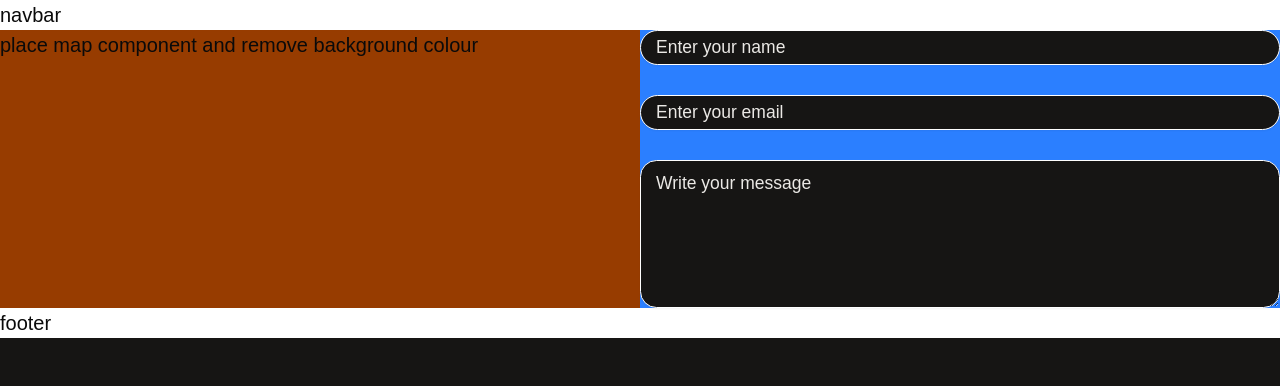
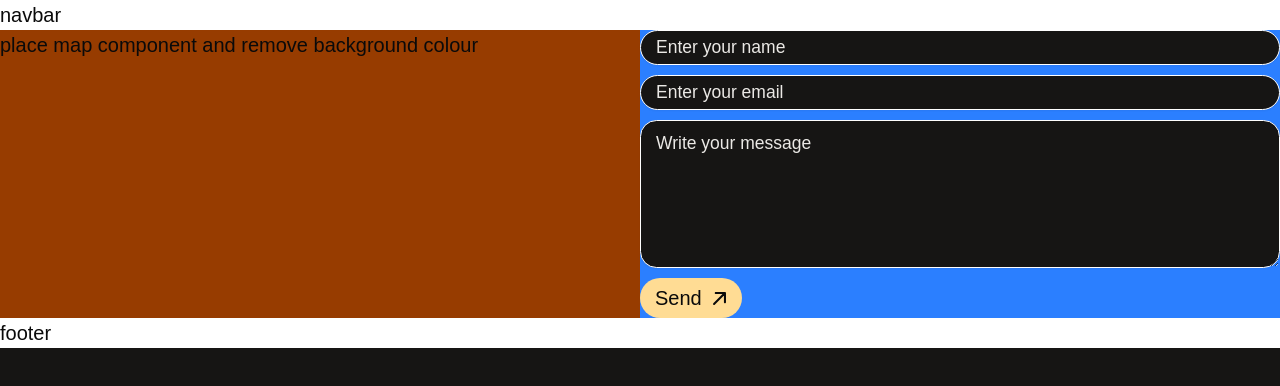
Before and after one commit to UoaWDCC/esa, a Next.js app: page /contact in a window 1280 px wide. Shown: the top 386 px of the page. Built offline with nearby package versions, Linux system fonts and the light colour scheme; a web font is replaced by a local one.

Commit message:
added arrow svg and contact form

```diff
--- a/src/app/(frontend)/contact/_components/ContactForm.tsx
+++ b/src/app/(frontend)/contact/_components/ContactForm.tsx
@@ -5,13 +5,16 @@ import { ContactInput, contactSchema } from "@/lib/zod/schema/contactInput";
 import {useState} from "react";
 import {zodResolver} from "@hookform/resolvers/zod";
 import {
-    Form, FormControl, FormField, FormItem, FormLabel, FormMessage,
+    Form, FormControl, FormField, FormItem, FormMessage,
 } from "@/components/ui/form";
 import { Input } from "@/components/ui/input";
 import {Textarea} from "@/components/ui/textarea";
+import ArrowUp from "@/components/icons/ArrowUp";
 
 export default function ContactForm() {
     const [sent, setSent] = useState(false);
+
+
 
     const form = useForm<ContactInput>({
         resolver: zodResolver(contactSchema),
@@ -25,18 +28,19 @@ export default function ContactForm() {
     async function onSubmit(values: ContactInput) {
         // implement
         // probably use webforms
+        console.log(values);
     }
 
     return (
         <Form {...form}>
             <form
                 onSubmit={form.handleSubmit(onSubmit)}
-                className="space-y-6"
+                className="space-y-2"
             >
                 <FormField
                     control={form.control}
                     name="name"
-                    render={({ field }) => (
+                    render={({field}) => (
                         <FormItem>
                             <FormControl>
                                 <Input
@@ -45,14 +49,14 @@ export default function ContactForm() {
                                     className="h-[35px] text-lg bg-primary-grey border border-white rounded-4xl text-primary-white placeholder:text-primary-white"
                                 />
                             </FormControl>
-                            <FormMessage />
+                            <FormMessage/>
                         </FormItem>
                     )}
                 />
                 <FormField
                     control={form.control}
                     name="email"
-                    render={({ field }) => (
+                    render={({field}) => (
                         <FormItem>
                             <FormControl>
                                 <Input
@@ -61,14 +65,14 @@ export default function ContactForm() {
                                     className="h-[35px] text-lg bg-primary-grey border border-white rounded-4xl text-primary-white placeholder:text-primary-white"
                                 />
                             </FormControl>
-                            <FormMessage />
+                            <FormMessage/>
                         </FormItem>
                     )}
                 />
                 <FormField
                     control={form.control}
                     name="message"
-                    render={({ field }) => (
+                    render={({field}) => (
                         <FormItem>
                             <FormControl>
                                 <Textarea
@@ -77,10 +81,17 @@ export default function ContactForm() {
                                     {...field}
                                 />
                             </FormControl>
-                            <FormMessage />
+                            <FormMessage/>
                         </FormItem>
                     )}
                 />
+                <button
+                    className="flex flex-row bg-accent-light items-center gap-x-2 rounded-4xl px-3 py-1 hover:cursor-pointer"
+                    type="submit"
+                >
+                    Send
+                    <ArrowUp className="size-3"/>
+                </button>
             </form>
         </Form>
     );
--- /dev/null
+++ b/src/components/icons/ArrowUp.tsx
@@ -0,0 +1,16 @@
+import {FC, SVGProps} from "react";
+
+interface ArrowUpProps extends SVGProps<SVGSVGElement> {}
+
+const ArrowUp:FC<ArrowUpProps> = (props) => {
+    return (
+        <svg width="10" height="11" viewBox="0 0 10 11" fill="none" xmlns="http://www.w3.org/2000/svg" {...props}>
+            <path
+                d="M0.46967 8.96967C0.176777 9.26256 0.176777 9.73744 0.46967 10.0303C0.762563 10.3232 1.23744 10.3232 1.53033 10.0303L0.46967 8.96967ZM9.75 1.5C9.75 1.08579 9.41421 0.75 9 0.750001L2.25 0.75C1.83579 0.75 1.5 1.08579 1.5 1.5C1.5 1.91421 1.83579 2.25 2.25 2.25H8.25V8.25C8.25 8.66421 8.58579 9 9 9C9.41421 9 9.75 8.66421 9.75 8.25L9.75 1.5ZM1 9.5L1.53033 10.0303L9.53033 2.03033L9 1.5L8.46967 0.96967L0.46967 8.96967L1 9.5Z"
+                fill="currentColor"/>
+        </svg>
+
+    );
+}
+
+export default ArrowUp
```
